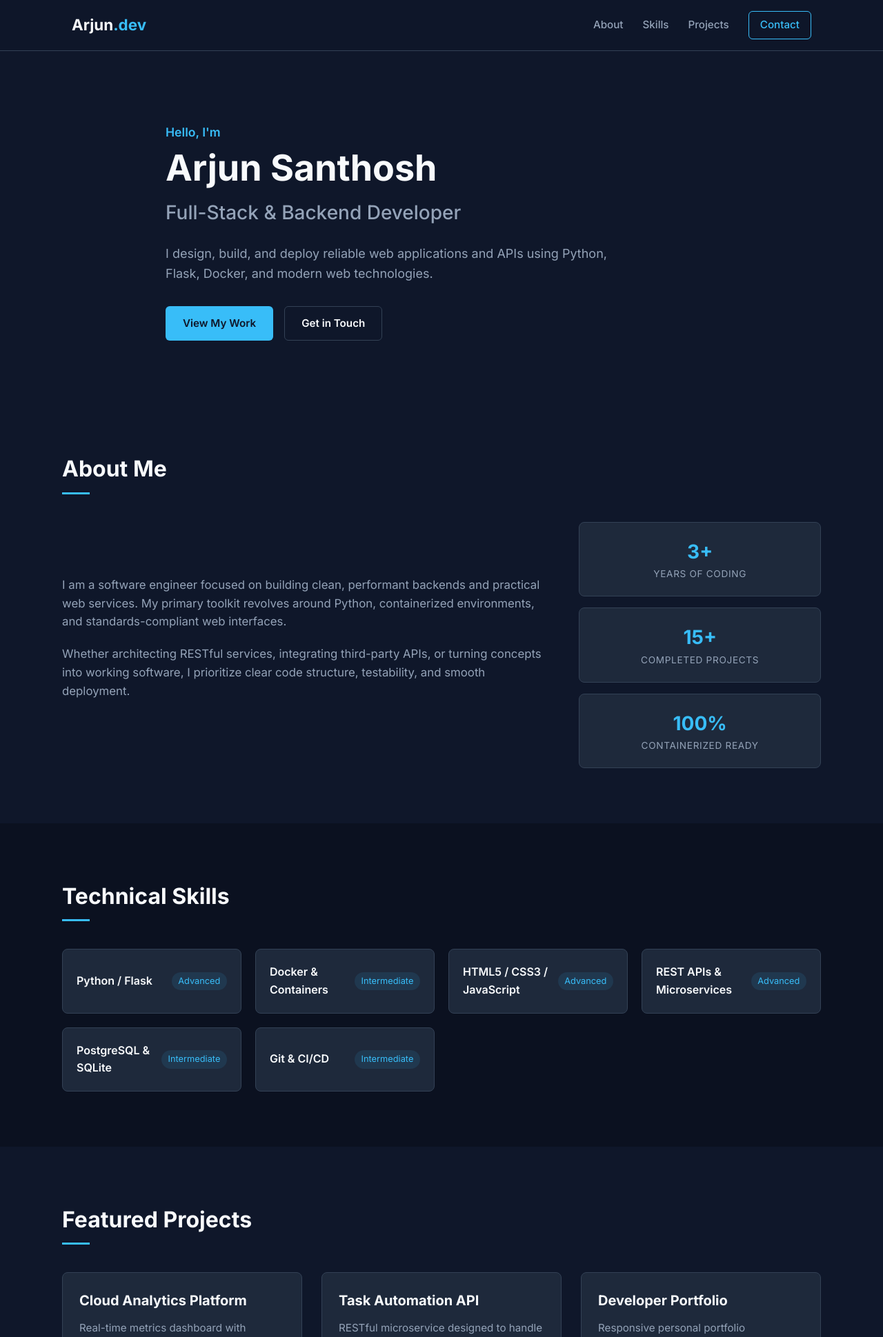
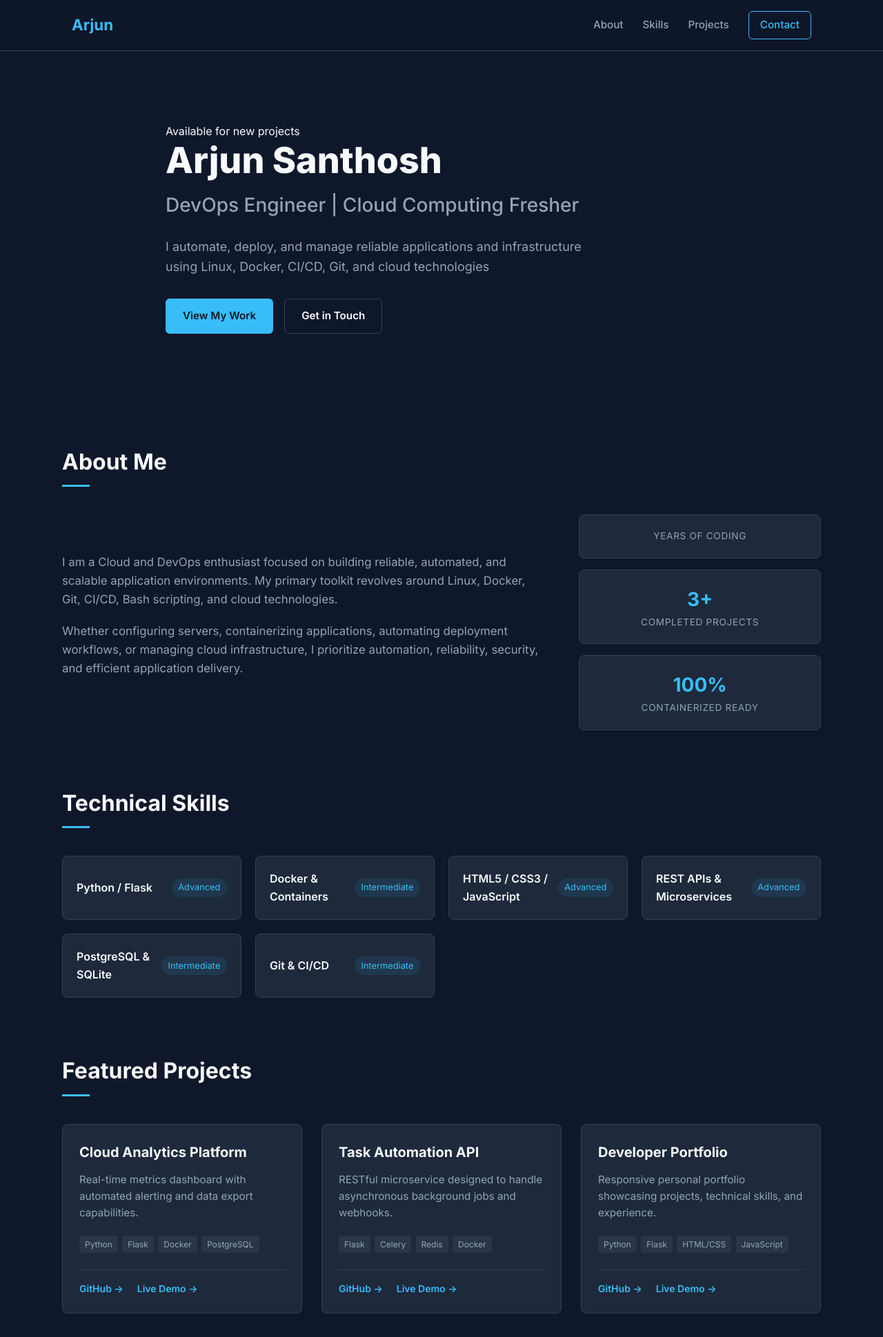
Before and after one commit to arjunsanthosh594/Portfolio, a Flask app: page / in a window 1280 px wide. Shown: the top 1939 px of the page at 69% size. Run offline with Flask 3, Linux system fonts and the light colour scheme.

Commit message:
updated index page

```diff
--- a/templates/index.html
+++ b/templates/index.html
@@ -3,18 +3,22 @@
 <head>
   <meta charset="UTF-8">
   <meta name="viewport" content="width=device-width, initial-scale=1.0">
-  <title>Arjun Santhosh | Software Developer Portfolio</title>
+  <title>Arjun Santhosh | Aspiring DevOps Engineer</title>
   <link rel="stylesheet" href="{{ url_for('static', filename='css/style.css') }}">
   <link rel="preconnect" href="https://fonts.googleapis.com">
   <link rel="preconnect" href="https://fonts.gstatic.com" crossorigin>
-  <link href="https://fonts.googleapis.com/css2?family=Inter:wght@300;400;500;600;700&display=swap" rel="stylesheet">
+  <link href="https://fonts.googleapis.com/css2?family=Inter:wght@300;400;500;600;700;800&display=swap" rel="stylesheet">
 </head>
 <body>
+
+  <!-- Ambient Glowing Orbs -->
+  <div class="ambient-glow ambient-glow-1" aria-hidden="true"></div>
+  <div class="ambient-glow ambient-glow-2" aria-hidden="true"></div>
 
   <!-- Navigation -->
   <header class="navbar">
     <div class="nav-container">
-      <a href="#hero" class="logo">Arjun<span>.dev</span></a>
+      <a href="#hero" class="logo"><span>Arjun</span></a>
       <nav class="nav-links">
         <a href="#about">About</a>
         <a href="#skills">Skills</a>
@@ -31,12 +35,15 @@
 
   <!-- Hero Section -->
   <section id="hero" class="hero">
-    <div class="container hero-content">
-      <p class="tagline">Hello, I'm</p>
-      <h1>Arjun Santhosh</h1>
-      <h2 class="subheading">Full-Stack & Backend Developer</h2>
+    <div class="container hero-content reveal">
+      <div class="status-badge">
+        <span class="status-dot"></span>
+        <span>Available for new projects</span>
+      </div>
+      <h1 class="gradient-text">Arjun Santhosh</h1>
+      <h2 class="subheading">DevOps Engineer | Cloud Computing Fresher</h2>
       <p class="bio-lead">
-        I design, build, and deploy reliable web applications and APIs using Python, Flask, Docker, and modern web technologies.
+I automate, deploy, and manage reliable applications and infrastructure using Linux, Docker, CI/CD, Git, and cloud technologies
       </p>
       <div class="hero-actions">
         <a href="#projects" class="btn btn-primary">View My Work</a>
@@ -45,26 +52,30 @@
     </div>
   </section>
 
-  <!-- About Section -->
+   <!-- About Section -->
   <section id="about" class="section">
-    <div class="container">
+    <div class="container reveal">
       <h2 class="section-title">About Me</h2>
       <div class="about-grid">
         <div class="about-text">
-          <p>
-            I am a software engineer focused on building clean, performant backends and practical web services. My primary toolkit revolves around Python, containerized environments, and standards-compliant web interfaces.
-          </p>
-          <p>
-            Whether architecting RESTful services, integrating third-party APIs, or turning concepts into working software, I prioritize clear code structure, testability, and smooth deployment.
-          </p>
-        </div>
+<p>
+  I am a Cloud and DevOps enthusiast focused on building reliable, automated,
+  and scalable application environments. My primary toolkit revolves around
+  Linux, Docker, Git, CI/CD, Bash scripting, and cloud technologies.
+</p>
+
+<p>
+  Whether configuring servers, containerizing applications, automating
+  deployment workflows, or managing cloud infrastructure, I prioritize
+  automation, reliability, security, and efficient application delivery.
+</p>        </div>
         <div class="about-stats">
           <div class="stat-card">
-            <h3>3+</h3>
+            <h3></h3>
             <p>Years of Coding</p>
           </div>
           <div class="stat-card">
-            <h3>15+</h3>
+            <h3>3+</h3>
             <p>Completed Projects</p>
           </div>
           <div class="stat-card">
@@ -76,9 +87,7 @@
     </div>
   </section>
 
-  <!-- Skills Section -->
-  <section id="skills" class="section section-alt">
-    <div class="container">
+    <div class="container reveal">
       <h2 class="section-title">Technical Skills</h2>
       <div class="skills-grid">
         {% for skill in skills %}
@@ -93,7 +102,7 @@
 
   <!-- Projects Section -->
   <section id="projects" class="section">
-    <div class="container">
+    <div class="container reveal">
       <h2 class="section-title">Featured Projects</h2>
       <div class="projects-grid">
         {% for project in projects %}
@@ -119,19 +128,19 @@
 
   <!-- Contact Section -->
   <section id="contact" class="section section-alt">
-    <div class="container contact-container">
+    <div class="container contact-container reveal">
       <h2 class="section-title">Contact Me</h2>
       <p class="contact-subtitle">Have an opportunity or project in mind? Drop me a message.</p>
 
       <form id="contactForm" class="contact-form">
         <div class="form-group">
           <label for="name">Your Name</label>
-          <input type="text" id="name" name="name" required placeholder="Alex Johnson">
+          <input type="text" id="name" name="name" required placeholder="Arjun Santhosh">
         </div>
 
         <div class="form-group">
           <label for="email">Email Address</label>
-          <input type="email" id="email" name="email" required placeholder="alex@example.com">
+          <input type="email" id="email" name="email" required placeholder="arjunsanthosh@gmail.com.com">
         </div>
 
         <div class="form-group">
@@ -148,7 +157,7 @@
   <!-- Footer -->
   <footer class="footer">
     <div class="container footer-content">
-      <p>&copy; {{ year }} Arjun Santhosh. Built with Python Flask & Docker.</p>
+      <p>&copy; {{ year }} Arjun Santhosh.</p>
     </div>
   </footer>
 
```
